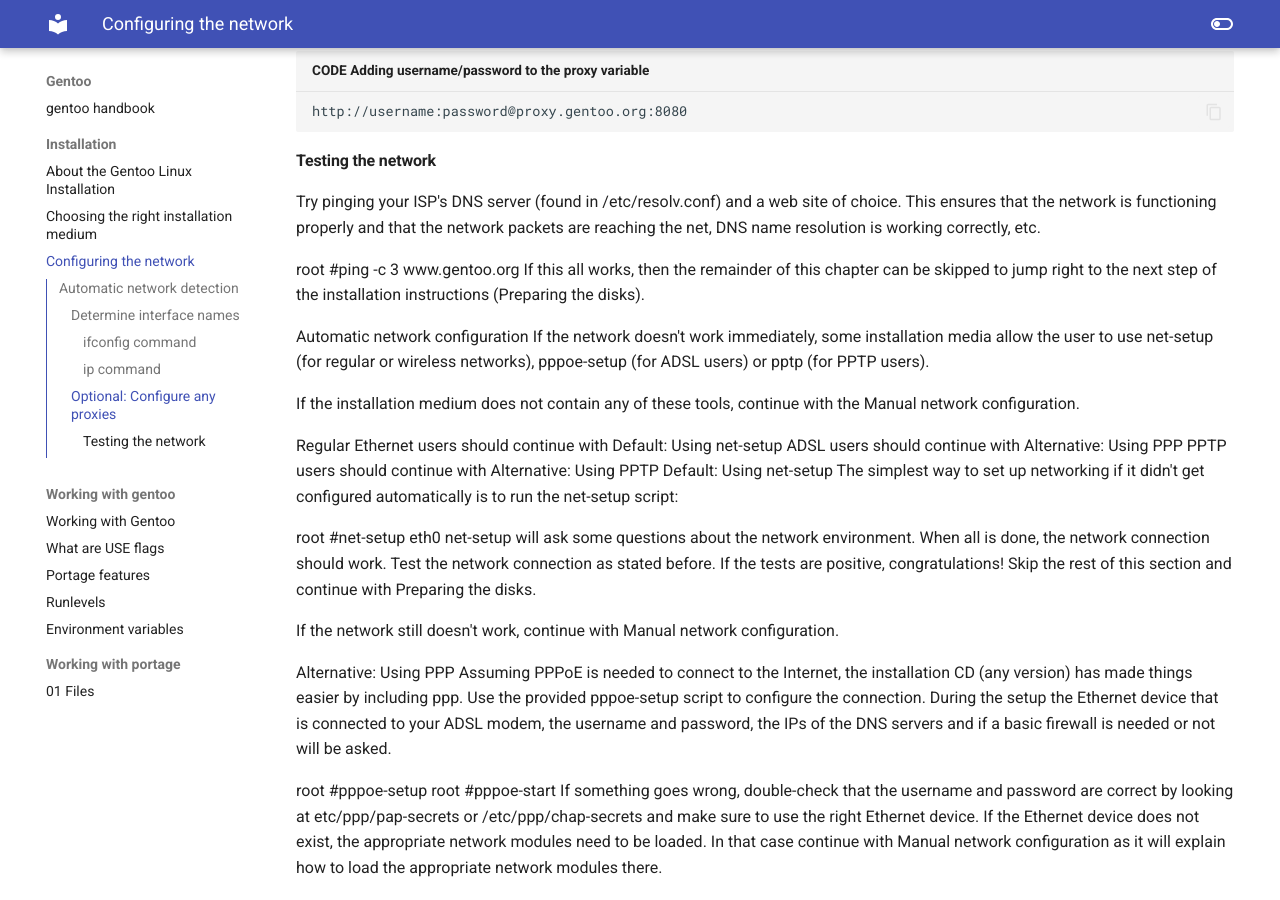
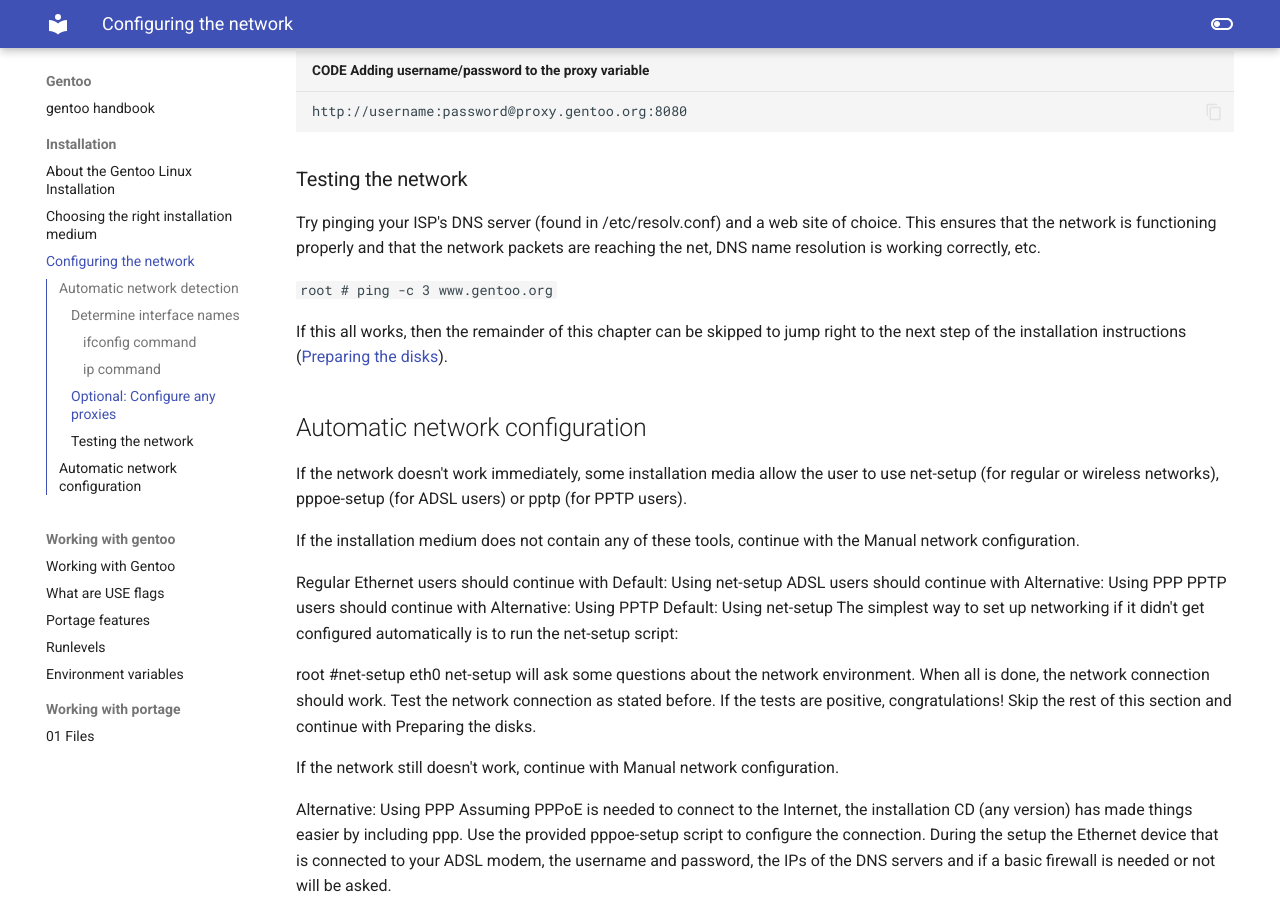
Before and after one commit to floviken/mkdocs, an MkDocs documentation site: the page built from docs/gentoo/installation/03-Configuring the network.md, in a window 1280 px wide and 900 px high, scrolled down 1909 px. Built offline with MkDocs 1.6.1 and Material for MkDocs 9.7.7, drawn with Linux system fonts in a browser that asks for light colours; some of the changed lines change nothing that is shown.

Commit message:
Update 03-Configuring the network.md

````diff
--- a/docs/gentoo/installation/03-Configuring the network.md
+++ b/docs/gentoo/installation/03-Configuring the network.md
@@ -72,14 +72,16 @@
 http://username:password@proxy.gentoo.org:8080
 ```
 
-#### Testing the network
+### Testing the network
 
 Try pinging your ISP's DNS server (found in /etc/resolv.conf) and a web site of choice. This ensures that the network is functioning properly and that the network packets are reaching the net, DNS name resolution is working correctly, etc.
 
-root #ping -c 3 www.gentoo.org
-If this all works, then the remainder of this chapter can be skipped to jump right to the next step of the installation instructions (Preparing the disks).
+`root # ping -c 3 www.gentoo.org`
 
-Automatic network configuration
+If this all works, then the remainder of this chapter can be skipped to jump right to the next step of the installation instructions ([Preparing the disks](docs/gentoo/installation/)).
+
+## Automatic network configuration
+
 If the network doesn't work immediately, some installation media allow the user to use net-setup (for regular or wireless networks), pppoe-setup (for ADSL users) or pptp (for PPTP users).
 
 If the installation medium does not contain any of these tools, continue with the Manual network configuration.
````
